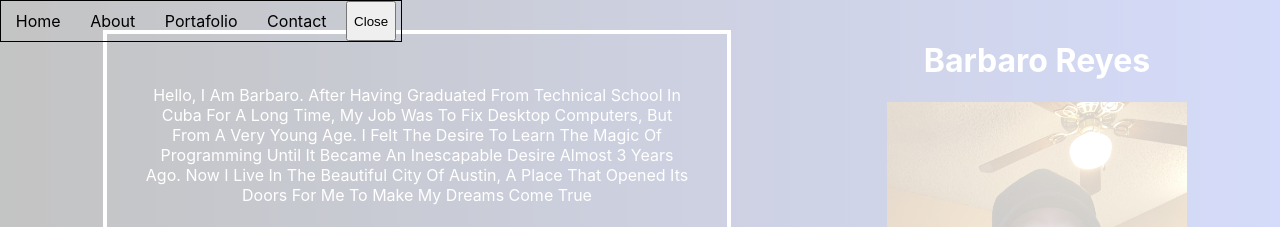
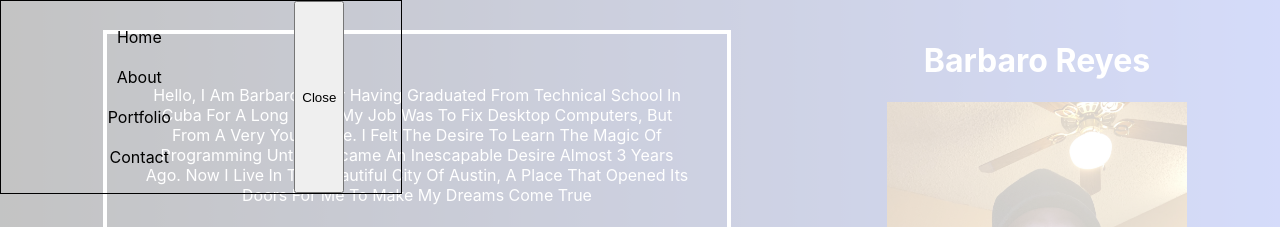
Before and after one commit to barbaroreyes/react-porta-flex, a React (Create React App) app: page / in a window 1280 px wide. Both pictures are taken after a click on the button "Navigation". Shown: the top 227 px of the page. Built offline with nearby package versions, Linux system fonts and the light colour scheme; a web font is replaced by a local one.

Commit message:
update-links

```diff
--- a/src/components/Navigation.js
+++ b/src/components/Navigation.js
@@ -7,10 +7,12 @@ const Navigation = () => {
     <div className = 'Nav'>
         <button onClick ={()=> setModalOpen(true)}>Navigation</button>
         <Modal className='modal' isOpen={modalOpen}>
-     <Link to ='/'>Home</Link>
-     <Link to ='/'>About</Link>
-     <Link to ='/'>Portafolio</Link>
-     <Link to ='/'>Contact</Link>
+        <ul>
+      <a href="#home">Home</a>
+      <a href="https://barbaroreyes.github.io/First-Responsive-WebsiteBarbaro/">About</a>
+      <a href="https://barbaroreyes.github.io/tablas/">Portfolio</a>
+      <a href="#Ch">Contact</a>
+      </ul>
      <button onClick ={()=> setModalOpen(false)}>Close</button>
         </Modal>
 
```
